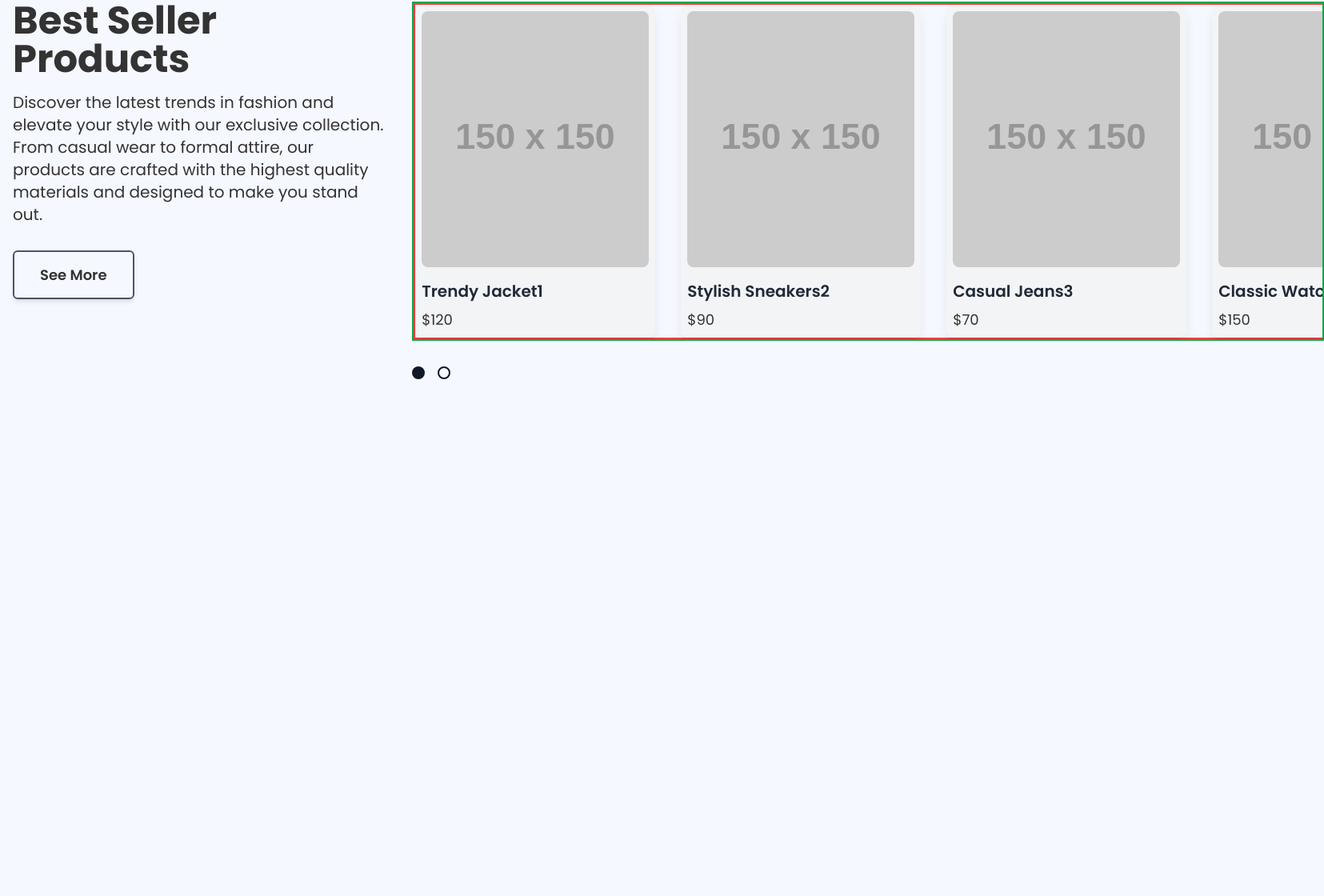
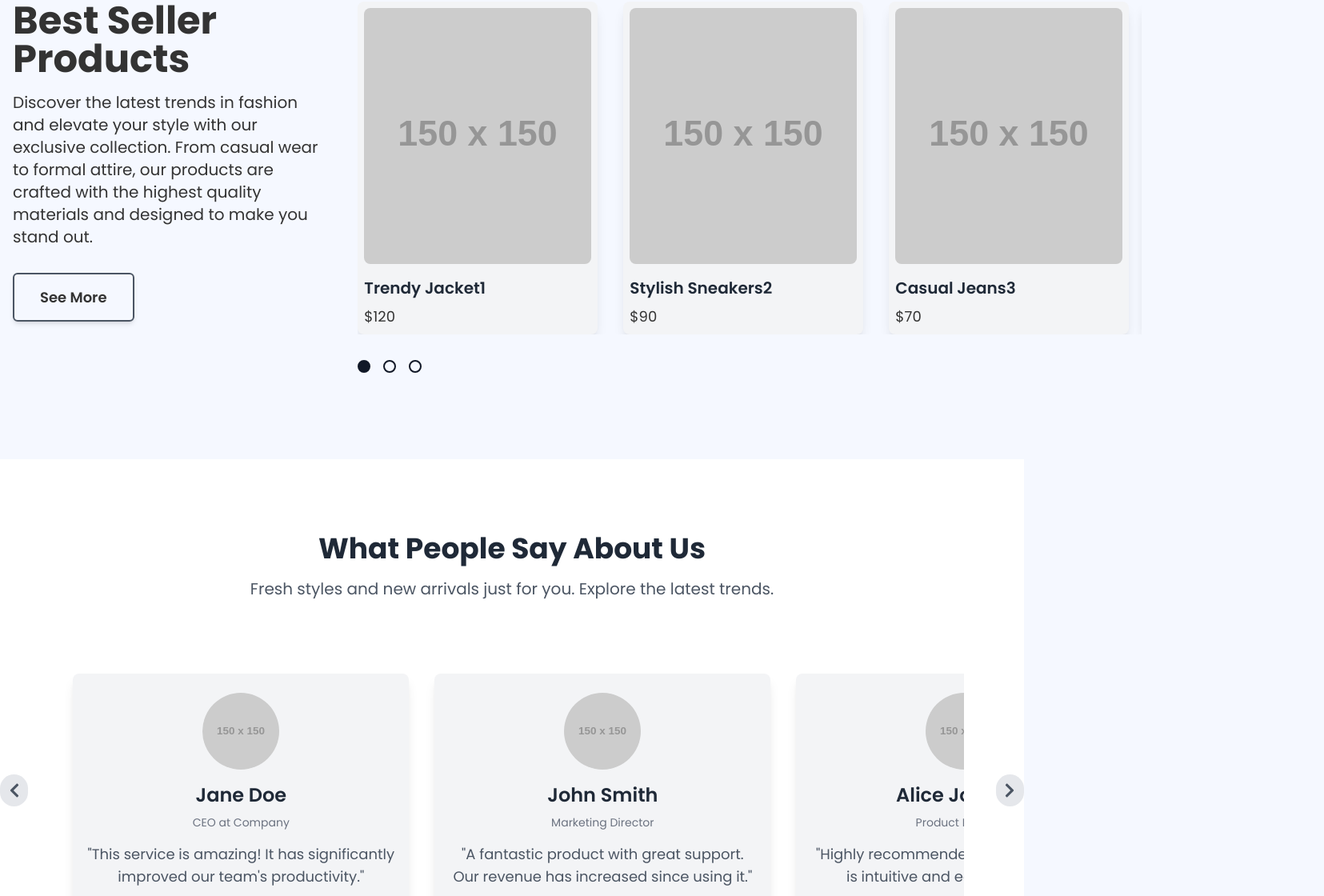
Before and after one commit to sakin333/EcommerceSite, a React (Vite) app in the folder frontend/: page / in a window 1280 px wide. Shown: the part 2462-3582 px from the top of the page at 80% size, 1655 px wide, since content can reach past the window. Before the commit the page ends 3044 px from the top, so only its background shows below. Built offline with nearby package versions, Linux system fonts and the light colour scheme.

Commit message:
feat: complete ui of best-seller section and testimonials section

```diff
--- a/frontend/src/pages/Homepage/Sections/best-seller-section.tsx
+++ b/frontend/src/pages/Homepage/Sections/best-seller-section.tsx
@@ -1,4 +1,4 @@
-import { MouseEventHandler, useState } from "react";
+import { MouseEventHandler, ReactElement, useEffect, useState } from "react";
 import BestSellerCard from "../components/best-seller-card";
 
 const BestSellerSection = () => {
@@ -51,9 +51,62 @@ const BestSellerSection = () => {
       title: "Classic Watch",
       price: "$150",
     },
+    {
+      id: 9,
+      image: "https://via.placeholder.com/150",
+      title: "Casual Jeans",
+      price: "$70",
+    },
+  ];
+
+  const sliderDiv: ReactElement[] = [
+    <div
+      className="flex items-center justify-start gap-8 min-w-full
+"
+    >
+      {collectionItems.slice(0, 3).map((item) => (
+        <BestSellerCard
+          key={item.id}
+          id={item.id}
+          image={item.image}
+          title={item.title}
+          price={item.price}
+        />
+      ))}
+    </div>,
+    <div className="flex items-center justify-start gap-8 min-w-full">
+      {collectionItems.slice(3, 6).map((item) => (
+        <BestSellerCard
+          key={item.id}
+          id={item.id}
+          image={item.image}
+          title={item.title}
+          price={item.price}
+        />
+      ))}
+    </div>,
+    <div className="flex items-center justify-start gap-8 min-w-full">
+      {collectionItems.slice(6, 9).map((item) => (
+        <BestSellerCard
+          key={item.id}
+          id={item.id}
+          image={item.image}
+          title={item.title}
+          price={item.price}
+        />
+      ))}
+    </div>,
   ];
 
   const [activeSlide, setActiveSlide] = useState(0);
+
+  // useEffect(() => {
+  //   const interval = setInterval(() => {
+  //     setActiveSlide((prevState) => (prevState + 1) % 3);
+  //   }, 5000);
+
+  //   return () => clearInterval(interval);
+  // }, []);
 
   const handleSlideChange = (index: number) => {
     setActiveSlide(index);
@@ -63,7 +116,7 @@ const BestSellerSection = () => {
     <section className="py-[92px]">
       <div className="container mx-auto flex flex-col md:flex-row gap-8 p-4">
         {/* Content Section */}
-        <div className="md:w-[40%]">
+        <div className="w-[32%]">
           <h1 className="text-5xl font-bold mb-4">Best Seller Products</h1>
           <p className="text-xl mb-12">
             Discover the latest trends in fashion and elevate your style with
@@ -81,43 +134,18 @@ const BestSellerSection = () => {
 
         {/* Best Seller Cards Section */}
         <div className="md:w-[60%] flex flex-col gap-8">
-          <div className="border-2 border-green-600 w-[1140px] overflow-hidden">
+          <div className="w-[980px] overflow-hidden">
             <div
-              className="flex gap-[180px] transition-transform duration-500 ease-in-out border-2 border-red-500"
+              className="flex transition-transform duration-1000 ease-in-out"
               style={{ transform: `translateX(-${activeSlide * 100}%)` }}
             >
-              <div
-                className="flex items-center justify-start gap-8 min-w-[1140px]
-            "
-              >
-                {collectionItems.slice(0, 4).map((item) => (
-                  <BestSellerCard
-                    key={item.id}
-                    id={item.id}
-                    image={item.image}
-                    title={item.title}
-                    price={item.price}
-                  />
-                ))}
-              </div>
-
-              <div className="flex items-center justify-start gap-8 min-w-[1140px]">
-                {collectionItems.slice(4, 7).map((item) => (
-                  <BestSellerCard
-                    key={item.id}
-                    id={item.id}
-                    image={item.image}
-                    title={item.title}
-                    price={item.price}
-                  />
-                ))}
-              </div>
+              {sliderDiv.map((item) => item)}
             </div>
           </div>
 
           {/* Pagination Dots */}
           <div className="flex gap-4">
-            {Array.from({ length: 2 }).map((_, index) => (
+            {Array.from({ length: 3 }).map((_, index) => (
               <span
                 key={index}
                 className={`inline-block w-4 h-4 border-2 border-gray-900 rounded-full cursor-pointer ${
--- /dev/null
+++ b/frontend/src/pages/Homepage/Sections/testimonials-section.tsx
@@ -0,0 +1,116 @@
+import { useState } from "react";
+import TestimonialsCard from "../components/testimonials-card";
+import { TestimonialsType } from "../types/testimonial-types";
+import { FaChevronLeft, FaChevronRight } from "react-icons/fa";
+
+const TestimonialsSection = () => {
+  const testimonials: TestimonialsType[] = [
+    {
+      id: 1,
+      name: "Jane Doe",
+      role: "CEO at Company",
+      image: "https://via.placeholder.com/150",
+      text: "This service is amazing! It has significantly improved our team's productivity.",
+    },
+    {
+      id: 2,
+      name: "John Smith",
+      role: "Marketing Director",
+      image: "https://via.placeholder.com/150",
+      text: "A fantastic product with great support. Our revenue has increased since using it.",
+    },
+    {
+      id: 3,
+      name: "Alice Johnson",
+      role: "Product Manager",
+      image: "https://via.placeholder.com/150",
+      text: "Highly recommended. The user interface is intuitive and easy to navigate.",
+    },
+    {
+      id: 4,
+      name: "Caitlin Clark",
+      role: "Product Manager",
+      image: "https://via.placeholder.com/150",
+      text: "Highly recommended. The user interface is intuitive and easy to navigate.",
+    },
+    {
+      id: 5,
+      name: "Park Chaewon",
+      role: "Product Manager",
+      image: "https://via.placeholder.com/150",
+      text: "Highly recommended. The user interface is intuitive and easy to navigate.",
+    },
+    {
+      id: 6,
+      name: "Kim Jisoo",
+      role: "Product Manager",
+      image: "https://via.placeholder.com/150",
+      text: "Highly recommended. The user interface is intuitive and easy to navigate.",
+    },
+  ];
+
+  const [currentIndex, setCurrentIndex] = useState(0);
+
+  const handlePrev = () => {
+    setCurrentIndex((prevIndex) =>
+      prevIndex > 0 ? prevIndex - 1 : testimonials.length - 3
+    );
+    console.log("left", currentIndex);
+  };
+
+  const handleNext = () => {
+    setCurrentIndex((prevIndex) =>
+      prevIndex < testimonials.length - 3 ? prevIndex + 1 : 0
+    );
+    console.log("right", currentIndex);
+  };
+
+  return (
+    <section className="bg-white py-[92px]">
+      <div className="container mx-auto">
+        <div className="mb-[92px] text-center">
+          <h2 className="text-4xl font-bold text-center text-gray-800 mb-4">
+            What People Say About Us
+          </h2>
+          <p className="text-xl text-center text-gray-600 mb-12">
+            Fresh styles and new arrivals just for you. Explore the latest
+            trends.
+          </p>
+        </div>
+        <div className="flex items-center justify-center gap-10 ">
+          <button
+            onClick={handlePrev}
+            className="w-10 h-10 flex items-center justify-around bg-gray-200 rounded-full cursor-pointer"
+          >
+            <FaChevronLeft className="text-gray-600 w-5 h-5 " />
+          </button>
+          <div className="overflow-hidden w-full max-w-[1360px]">
+            <div
+              className="flex gap-8 transition-transform duration-500 px-4 "
+              style={{
+                transform: `translateX(-${currentIndex * (100 / 3)}%)`,
+              }}
+            >
+              {testimonials.map((testimonial) => (
+                <TestimonialsCard
+                  image={testimonial.image}
+                  name={testimonial.name}
+                  role={testimonial.role}
+                  text={testimonial.text}
+                />
+              ))}
+            </div>
+          </div>
+          <button
+            onClick={handleNext}
+            className="w-10 h-10 flex items-center justify-center bg-gray-200 rounded-full cursor-pointer"
+          >
+            <FaChevronRight className="text-gray-600 w-5 h-5" />
+          </button>
+        </div>
+      </div>
+    </section>
+  );
+};
+
+export default TestimonialsSection;
--- /dev/null
+++ b/frontend/src/pages/Homepage/components/testimonials-card.tsx
@@ -0,0 +1,14 @@
+import { TestimonialsType } from "../types/testimonial-types";
+
+const TestimonialsCard = ({ image, name, role, text }: TestimonialsType) => {
+  return (
+    <div className="bg-gray-100 px-4 py-6 rounded-lg shadow-lg flex flex-col items-center text-center min-w-[calc(1260px/3)]">
+      <img src={image} alt={name} className="w-24 h-24 rounded-full mb-4" />
+      <h3 className="text-2xl font-semibold text-gray-800 mb-2">{name}</h3>
+      <p className="text-sm text-gray-500 mb-4">{role}</p>
+      <p className="text-lg text-gray-600">"{text}"</p>
+    </div>
+  );
+};
+
+export default TestimonialsCard;
--- a/frontend/src/pages/Homepage/homepage.tsx
+++ b/frontend/src/pages/Homepage/homepage.tsx
@@ -2,6 +2,7 @@ import Navbar from "../../components/navbar";
 import BestSellerSection from "./Sections/best-seller-section";
 import FeaturesSection from "./Sections/feature-section";
 import HeroSection from "./Sections/hero-section";
+import TestimonialsSection from "./Sections/testimonials-section";
 
 const Homepage = () => {
   return (
@@ -10,6 +11,7 @@ const Homepage = () => {
       <HeroSection />
       <FeaturesSection />
       <BestSellerSection />
+      <TestimonialsSection />
     </>
   );
 };
--- /dev/null
+++ b/frontend/src/pages/Homepage/types/testimonial-types.ts
@@ -0,0 +1,7 @@
+export type TestimonialsType = {
+  id?: number;
+  name: string;
+  role: string;
+  image: string;
+  text: string;
+};
```
